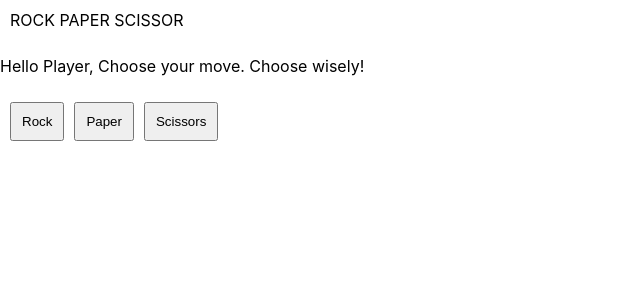
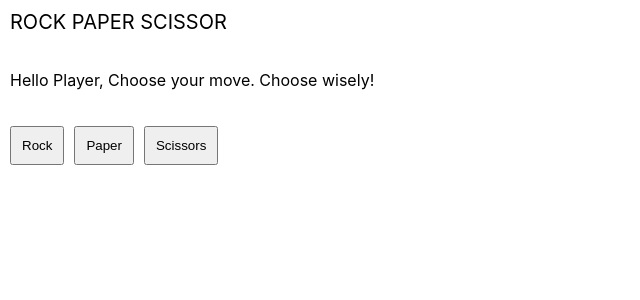
Before and after one commit to AmilMasic/react-rock-paper-scissors, a React (Create React App) app: page / in a window 1280 px wide. Shown: the top 300 px of the page, without its empty margins (0-640 px from the left). Built offline with nearby package versions, Linux system fonts and the light colour scheme.

Commit message:
message styles

```diff
--- a/src/App.tsx
+++ b/src/App.tsx
@@ -23,7 +23,6 @@ function App() {
     flexDirection: "row",
     alignItems: "center",
     gap: 10,
-
     padding: 10,
   } as const;
 
@@ -36,6 +35,7 @@ function App() {
     display: "flex",
     flexDirection: "row",
     alignItems: "center",
+    fontSize: 20,
     gap: 10,
     padding: 10,
   } as const;
@@ -56,10 +56,20 @@ function App() {
     padding: 10,
   } as const;
 
+  const greetingStyles = {
+    display: "flex",
+    flexDirection: "row",
+    alignItems: "center",
+    gap: 10,
+    padding: 10,
+  } as const;
+
   return (
     <>
       <div style={titleStyles}>ROCK PAPER SCISSOR</div>
-      <p>Hello Player, Choose your move. Choose wisely!</p>
+      <p style={greetingStyles}>
+        Hello Player, Choose your move. Choose wisely!
+      </p>
       <div style={buttonDivStyles}>
         <button style={buttonStyles} onClick={() => setPlayerMove("rock")}>
           Rock
```
